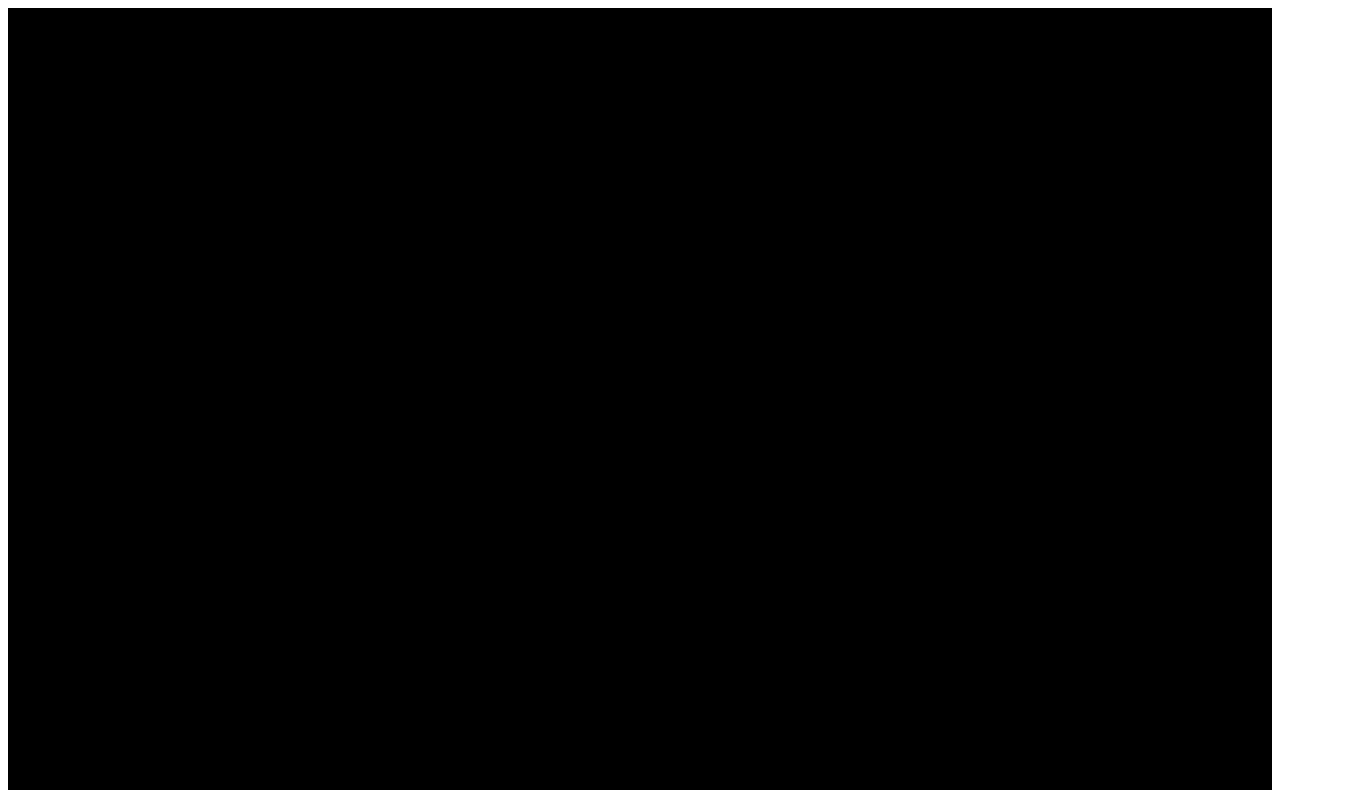
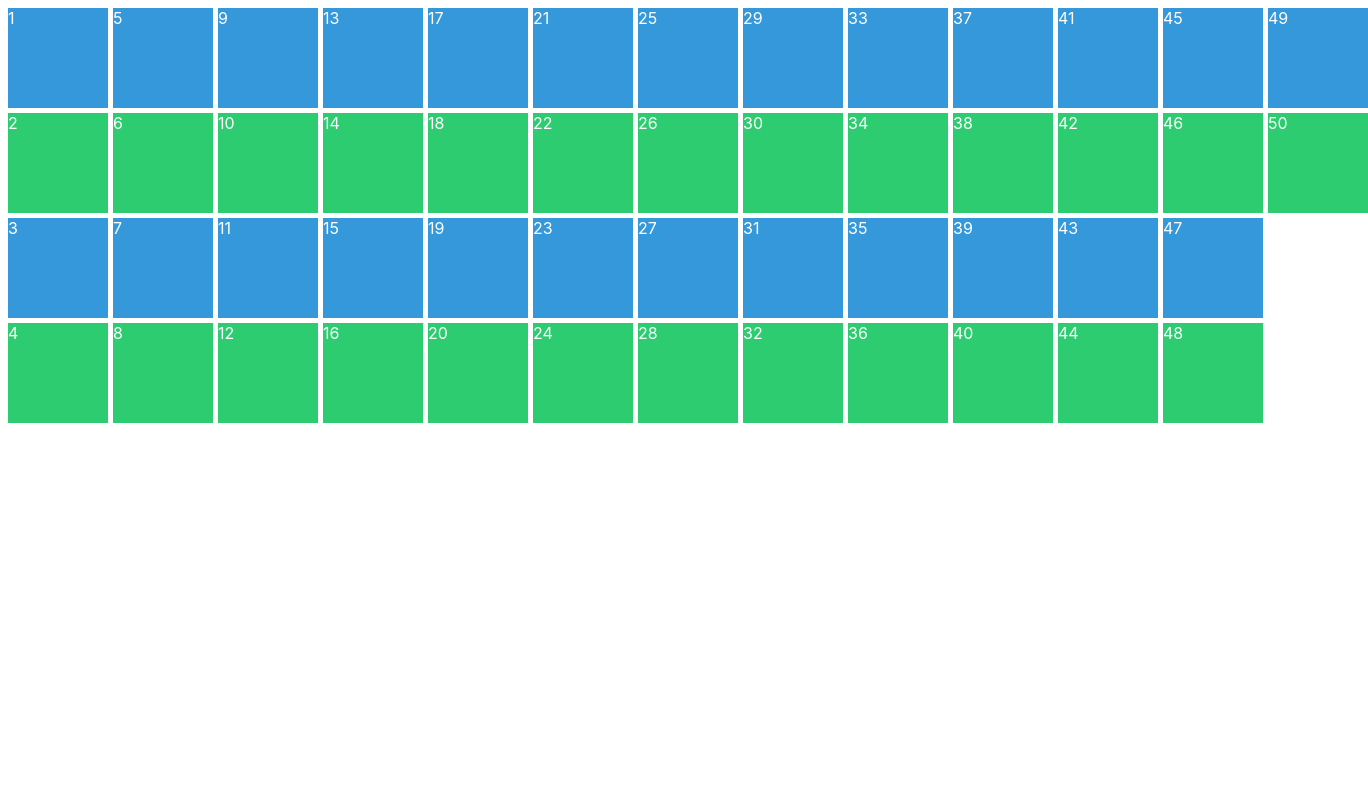
Before and after one commit to easycoders-academy/scss-masterclass, a plain HTML site: page index.html in a window 1280 px wide. Shown: the top 790 px of the page, 1368 px wide, since content can reach past the window. Drawn offline with Linux system fonts and the light colour scheme.

Commit message:
2.10 grid-auto-columns и grid-auto-rows

```diff
--- a/index.html
+++ b/index.html
@@ -8,18 +8,56 @@
 </head>
 <body>
     <div class="grid">
-        <div class="header">header</div>
-        <div class="content">content</div>
-        <div class="nav">nav</div>
-        <div class="footer">footer</div>
-        <div class="header">header</div>
-        <div class="content">content</div>
-        <div class="nav">nav</div>
-        <div class="footer">footer</div>
-        <div class="header">header</div>
-        <div class="content">content</div>
-        <div class="nav">nav</div>
-        <div class="footer">footer</div>
+       <div class="item">1</div>
+       <div class="item">2</div>
+       <div class="item">3</div>
+       <div class="item">4</div>
+       <div class="item">5</div>
+       <div class="item">6</div>
+       <div class="item">7</div>
+       <div class="item">8</div>
+       <div class="item">9</div>
+       <div class="item">10</div>
+       <div class="item">11</div>
+       <div class="item">12</div>
+       <div class="item">13</div>
+       <div class="item">14</div>
+       <div class="item">15</div>
+       <div class="item">16</div>
+       <div class="item">17</div>
+       <div class="item">18</div>
+       <div class="item">19</div>
+       <div class="item">20</div>
+       <div class="item">21</div>
+       <div class="item">22</div>
+       <div class="item">23</div>
+       <div class="item">24</div>
+       <div class="item">25</div>
+       <div class="item">26</div>
+       <div class="item">27</div>
+       <div class="item">28</div>
+       <div class="item">29</div>
+       <div class="item">30</div>
+       <div class="item">31</div>
+       <div class="item">32</div>
+       <div class="item">33</div>
+       <div class="item">34</div>
+       <div class="item">35</div>
+       <div class="item">36</div>
+       <div class="item">37</div>
+       <div class="item">38</div>
+       <div class="item">39</div>
+       <div class="item">40</div>
+       <div class="item">41</div>
+       <div class="item">42</div>
+       <div class="item">43</div>
+       <div class="item">44</div>
+       <div class="item">45</div>
+       <div class="item">46</div>
+       <div class="item">47</div>
+       <div class="item">48</div>
+       <div class="item">49</div>
+       <div class="item">50</div>
     </div>
 </body>
 </html>
--- a/styles.css
+++ b/styles.css
@@ -4,27 +4,18 @@ body {
 
 .grid {
     color: white;
-    background-color: black;
     display: grid;
-    height: 150vh;
     gap: 5px;
     grid-template-columns: repeat(4, 100px);
     grid-template-rows: repeat(4, 100px);
-    place-content: end center;
+    grid-auto-flow: column;
+    grid-auto-columns: 100px;
 }
 
-.header {
+.item:nth-child(even) {
     background-color: #2ecc71;
 }
 
-.content {
+.item:nth-child(odd) {
     background-color: #3498db;
 }
-
-.nav {
-    background-color: #8e44ad;
-}
-
-.footer {
-    background-color: #f39c12;
-}
```
Also changed, not shown: README.md.
